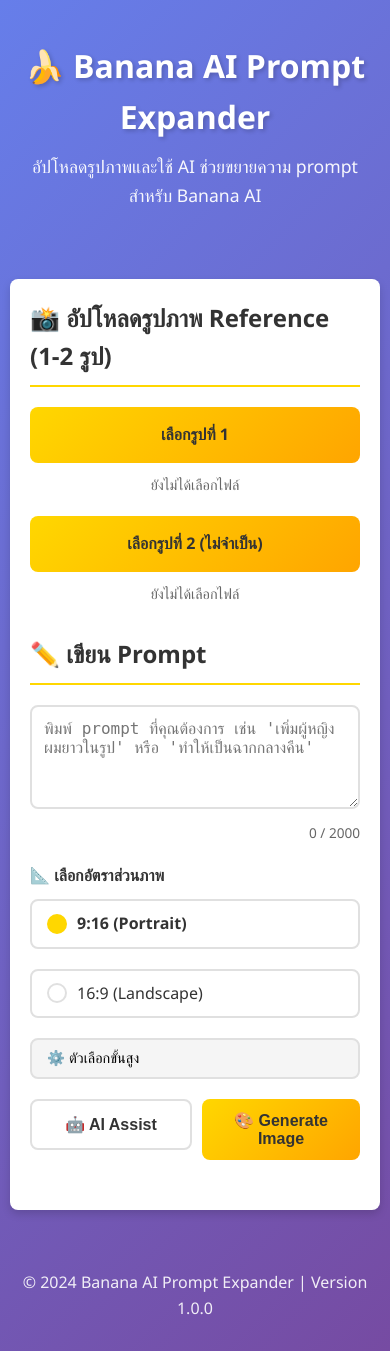
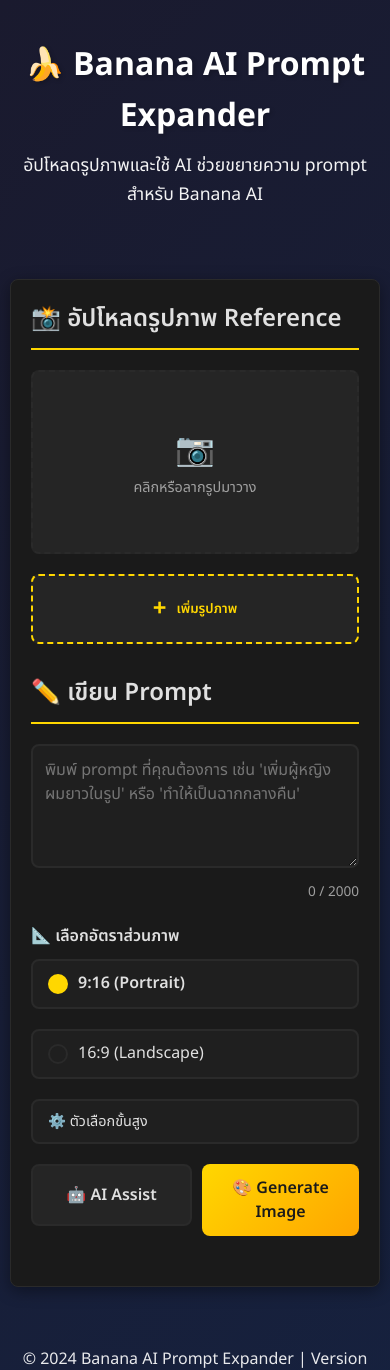
Before and after one commit to r14084/banana_ai_ui, a Flask app: page / in a window 390 px wide. Shown: the top 1370 px of the page. Run offline with Flask 3, Linux system fonts and the light colour scheme; some libraries are stand-ins or nearby versions.

Commit message:
Major UI/UX Updates & Thai Localization
✨ New Features:
- Dynamic image upload with + button (unlimited images)
- Remove button (red ×) for uploaded images
- Fixed image preview thumbnails
- Dark theme with Noto Sans Thai font
- AI assistant now expands style only

🔧 Technical Improvements:
- Responsive grid layout for image uploads
- Drag & drop support for image uploads
- Fixed aspect ratio handling (9:16/16:9)
- Updated Gemini 2.0 Flash model integration
- Complete Thai README.md documentation
- Updated requirements.txt with all dependencies

🎨 UI/UX Enhancements:
- Modern dark theme design
- Thai font (Noto Sans Thai) integration
- Improved layout and spacing
- Smooth animations and hover effects
- Better click areas and user interaction

```diff
--- a/bananaai/services/banana_client.py
+++ b/bananaai/services/banana_client.py
@@ -48,11 +48,11 @@ class BananaAIClient:
         Returns:
             Dictionary containing image data and metadata or None if failed
         """
-        # Convert aspect ratio to width/height
+        # Convert aspect ratio to width/height - fixed dimensions
         if aspect_ratio == "16:9":
-            width, height = 1024, 576
+            width, height = 1920, 1080  # Full HD landscape
         else:  # Default to 9:16
-            width, height = 576, 1024
+            width, height = 1080, 1920  # Full HD portrait
 
         # Build prompt for image generation
         image_prompt = self._build_image_prompt(prompt, negative_prompt, aspect_ratio)
--- a/static/css/styles.css
+++ b/static/css/styles.css
@@ -1,3 +1,6 @@
+/* Import Google Font - Noto Sans Thai */
+@import url('https://fonts.googleapis.com/css2?family=Noto+Sans+Thai:wght@300;400;500;600;700&display=swap');
+
 /* Reset and Base Styles */
 * {
     margin: 0;
@@ -6,23 +9,27 @@
 }
 
 :root {
+    /* Dark Theme Colors */
     --primary-color: #FFD700;
     --secondary-color: #FFA500;
-    --bg-color: #f5f5f5;
-    --card-bg: #ffffff;
-    --text-primary: #333333;
-    --text-secondary: #666666;
-    --border-color: #e0e0e0;
+    --bg-color: #0a0a0a;
+    --card-bg: #1a1a1a;
+    --card-bg-secondary: #252525;
+    --text-primary: #e0e0e0;
+    --text-secondary: #a0a0a0;
+    --border-color: #2a2a2a;
     --error-color: #ff4444;
     --success-color: #00c853;
-    --shadow-sm: 0 2px 4px rgba(0,0,0,0.1);
-    --shadow-md: 0 4px 8px rgba(0,0,0,0.15);
+    --shadow-sm: 0 2px 8px rgba(0,0,0,0.3);
+    --shadow-md: 0 4px 16px rgba(0,0,0,0.4);
     --radius: 8px;
+    --input-bg: #1f1f1f;
+    --hover-bg: #2a2a2a;
 }
 
 body {
-    font-family: 'Segoe UI', 'Sarabun', Tahoma, Geneva, Verdana, sans-serif;
-    background: linear-gradient(135deg, #667eea 0%, #764ba2 100%);
+    font-family: 'Noto Sans Thai', 'Segoe UI', Tahoma, Geneva, Verdana, sans-serif;
+    background: linear-gradient(135deg, #1a1a2e 0%, #16213e 100%);
     min-height: 100vh;
     color: var(--text-primary);
     line-height: 1.6;
@@ -59,6 +66,7 @@ main {
     border-radius: var(--radius);
     padding: 30px;
     box-shadow: var(--shadow-md);
+    border: 1px solid var(--border-color);
 }
 
 /* Sections */
@@ -76,72 +84,132 @@ h2 {
     font-size: 1.5rem;
     border-bottom: 2px solid var(--primary-color);
     padding-bottom: 10px;
+    font-weight: 600;
 }
 
 /* File Upload */
-.file-input-wrapper {
-    position: relative;
+#uploadContainer {
+    display: grid;
+    grid-template-columns: repeat(auto-fill, minmax(200px, 1fr));
+    gap: 15px;
     margin-bottom: 20px;
 }
 
-input[type="file"] {
+.upload-item {
+    position: relative;
+    background: var(--card-bg-secondary);
+    border: 2px dashed var(--border-color);
+    border-radius: var(--radius);
+    padding: 15px;
+    text-align: center;
+    transition: all 0.3s;
+}
+
+.upload-item:hover {
+    border-color: var(--primary-color);
+    background: var(--hover-bg);
+}
+
+.upload-item.has-image {
+    border-style: solid;
+    border-color: var(--primary-color);
+}
+
+.upload-item input[type="file"] {
     position: absolute;
     opacity: 0;
+    width: 1px;
+    height: 1px;
+    pointer-events: none;
+}
+
+.upload-label {
+    display: block;
     width: 100%;
-    height: 60px;
+    height: 100%;
     cursor: pointer;
 }
 
-.file-label {
-    display: block;
-    padding: 15px;
-    background: linear-gradient(135deg, var(--primary-color), var(--secondary-color));
-    color: var(--text-primary);
-    text-align: center;
+.upload-preview {
+    min-height: 150px;
+    display: flex;
+    align-items: center;
+    justify-content: center;
+    position: relative;
+}
+
+.upload-item.drag-over {
+    border-color: var(--primary-color);
+    background: var(--hover-bg);
+    transform: scale(1.02);
+}
+
+.upload-preview img {
+    max-width: 100%;
+    max-height: 150px;
+    border-radius: 4px;
+    object-fit: contain;
+}
+
+.upload-placeholder {
+    color: var(--text-secondary);
+    font-size: 0.9rem;
+}
+
+.remove-btn {
+    position: absolute;
+    top: 5px;
+    right: 5px;
+    background: var(--error-color);
+    color: white;
+    border: none;
+    border-radius: 50%;
+    width: 25px;
+    height: 25px;
+    cursor: pointer;
+    display: none;
+    font-size: 18px;
+    line-height: 1;
+    padding: 0;
+    z-index: 10;
+}
+
+.remove-btn:hover {
+    background: #ff6666;
+    transform: scale(1.1);
+}
+
+.upload-item.has-image .remove-btn {
+    display: flex;
+    align-items: center;
+    justify-content: center;
+}
+
+.btn-add-image {
+    background: var(--card-bg-secondary);
+    border: 2px dashed var(--primary-color);
+    color: var(--primary-color);
+    padding: 15px 30px;
     border-radius: var(--radius);
     cursor: pointer;
-    transition: transform 0.2s;
+    transition: all 0.3s;
     font-weight: 600;
+    display: flex;
+    align-items: center;
+    gap: 10px;
+    width: 100%;
+    justify-content: center;
+    font-family: 'Noto Sans Thai', sans-serif;
 }
 
-.file-label:hover {
+.btn-add-image:hover {
+    background: var(--hover-bg);
     transform: translateY(-2px);
-    box-shadow: var(--shadow-md);
 }
 
-.file-name {
-    display: block;
-    margin-top: 10px;
-    color: var(--text-secondary);
-    font-size: 0.9rem;
-    text-align: center;
-}
-
-.image-preview {
-    margin-top: 20px;
-    text-align: center;
-}
-
-.image-preview img {
-    max-width: 100%;
-    max-height: 300px;
-    border-radius: var(--radius);
-    box-shadow: var(--shadow-sm);
-}
-
-/* Thumbnail styles */
-.thumbnail {
-    max-width: 150px;
-    max-height: 150px;
-    object-fit: cover;
-    border-radius: var(--radius);
-    box-shadow: var(--shadow-md);
-    transition: transform 0.2s ease;
-    cursor: pointer;
-}
-
-.thumbnail:hover {
-    transform: scale(1.05);
+.plus-icon {
+    font-size: 24px;
+    font-weight: bold;
 }
 
 /* Form Elements */
@@ -157,11 +225,15 @@ textarea {
     font-size: 1rem;
     resize: vertical;
     transition: border-color 0.3s;
+    background: var(--input-bg);
+    color: var(--text-primary);
+    font-family: 'Noto Sans Thai', sans-serif;
 }
 
 textarea:focus {
     outline: none;
     border-color: var(--primary-color);
+    background: var(--card-bg-secondary);
 }
 
 .char-count {
@@ -192,11 +264,12 @@ textarea:focus {
     border: 2px solid var(--border-color);
     border-radius: var(--radius);
     transition: all 0.3s;
+    background: var(--input-bg);
 }
 
 .radio-label:hover {
     border-color: var(--primary-color);
-    background: rgba(255, 215, 0, 0.1);
+    background: var(--hover-bg);
 }
 
 input[type="radio"] {
@@ -227,7 +300,7 @@ input[type="radio"]:checked ~ span {
 }
 
 .btn-toggle {
-    background: var(--bg-color);
+    background: var(--input-bg);
     border: 2px solid var(--border-color);
     border-radius: var(--radius);
     padding: 10px 15px;
@@ -236,16 +309,19 @@ input[type="radio"]:checked ~ span {
     transition: all 0.3s;
     width: 100%;
     text-align: left;
+    color: var(--text-primary);
+    font-family: 'Noto Sans Thai', sans-serif;
 }
 
 .btn-toggle:hover {
     border-color: var(--primary-color);
+    background: var(--hover-bg);
 }
 
 .advanced-panel {
     margin-top: 15px;
     padding: 20px;
-    background: var(--bg-color);
+    background: var(--card-bg-secondary);
     border-radius: var(--radius);
     border: 1px solid var(--border-color);
     animation: slideDown 0.3s ease;
@@ -303,7 +396,8 @@ input[type="range"] + span {
 
 .btn-primary {
     background: linear-gradient(135deg, var(--primary-color), var(--secondary-color));
-    color: var(--text-primary);
+    color: #1a1a1a;
+    font-family: 'Noto Sans Thai', sans-serif;
 }
 
 .btn-primary:hover {
@@ -318,14 +412,15 @@ input[type="range"] + span {
 }
 
 .btn-secondary {
-    background: white;
+    background: var(--card-bg-secondary);
     color: var(--text-primary);
     border: 2px solid var(--border-color);
     margin-right: 10px;
+    font-family: 'Noto Sans Thai', sans-serif;
 }
 
 .btn-secondary:hover {
-    background: var(--bg-color);
+    background: var(--hover-bg);
     border-color: var(--primary-color);
 }
 
--- a/static/js/main.js
+++ b/static/js/main.js
@@ -2,14 +2,9 @@
 
 document.addEventListener('DOMContentLoaded', function() {
     // Elements
-    const uploadForm = document.getElementById('uploadForm');
+    const uploadContainer = document.getElementById('uploadContainer');
+    const addImageBtn = document.getElementById('addImageBtn');
     const promptForm = document.getElementById('promptForm');
-    const imageFile1 = document.getElementById('imageFile1');
-    const imageFile2 = document.getElementById('imageFile2');
-    const fileName1 = document.getElementById('fileName1');
-    const fileName2 = document.getElementById('fileName2');
-    const imagePreview1 = document.getElementById('imagePreview1');
-    const imagePreview2 = document.getElementById('imagePreview2');
     const userPrompt = document.getElementById('userPrompt');
     const charCount = document.getElementById('charCount');
     const assistBtn = document.getElementById('assistBtn');
@@ -39,10 +34,9 @@ document.addEventListener('DOMContentLoaded', function() {
     const downloadBtn = document.getElementById('downloadBtn');
     const clearGeneratedBtn = document.getElementById('clearGeneratedBtn');
 
-    let uploadedFile1Url = null;
-    let uploadedFile1Name = null;
-    let uploadedFile2Url = null;
-    let uploadedFile2Name = null;
+    // Store uploaded files
+    let uploadedFiles = {};
+    let imageCounter = 0;
 
     // CSRF Token
     function getCSRFToken() {
@@ -50,53 +44,123 @@ document.addEventListener('DOMContentLoaded', function() {
         return meta ? meta.getAttribute('content') : '';
     }
 
-    // File upload handling for first image
-    imageFile1.addEventListener('change', function(e) {
+    // Create new upload item
+    function createUploadItem() {
+        imageCounter++;
+        const itemId = `upload-${imageCounter}`;
+
+        const uploadItem = document.createElement('div');
+        uploadItem.className = 'upload-item';
+        uploadItem.id = itemId;
+        uploadItem.innerHTML = `
+            <button type="button" class="remove-btn" data-id="${itemId}">×</button>
+            <input type="file" id="file-${itemId}" accept="image/*">
+            <label for="file-${itemId}" class="upload-label">
+                <div class="upload-preview">
+                    <div class="upload-placeholder">
+                        <div style="font-size: 32px;">📷</div>
+                        <div>คลิกหรือลากรูปมาวาง</div>
+                    </div>
+                </div>
+            </label>
+        `;
+
+        // Add event listeners
+        const fileInput = uploadItem.querySelector(`#file-${itemId}`);
+        const removeBtn = uploadItem.querySelector('.remove-btn');
+
+        // File input change event
+        fileInput.addEventListener('change', function(e) {
+            handleFileSelect(e, itemId);
+        });
+
+        // Remove button click event
+        removeBtn.addEventListener('click', function() {
+            removeUploadItem(itemId);
+        });
+
+        // Drag and drop events
+        uploadItem.addEventListener('dragover', handleDragOver);
+        uploadItem.addEventListener('dragleave', handleDragLeave);
+        uploadItem.addEventListener('drop', function(e) {
+            handleDrop(e, itemId);
+        });
+
+        uploadContainer.appendChild(uploadItem);
+    }
+
+    // Handle file selection
+    function handleFileSelect(e, itemId) {
         const file = e.target.files[0];
-        if (file) {
-            fileName1.textContent = file.name;
+        if (file && file.type.startsWith('image/')) {
+            processFile(file, itemId);
+        }
+    }
 
-            // Preview image with thumbnail
+    // Process and preview file
+    function processFile(file, itemId) {
+        const uploadItem = document.getElementById(itemId);
+        const preview = uploadItem.querySelector('.upload-preview');
+
+        // Preview image
         const reader = new FileReader();
         reader.onload = function(e) {
-                imagePreview1.innerHTML = `<img src="${e.target.result}" alt="Preview 1" class="thumbnail">`;
+            const img = new Image();
+            img.src = e.target.result;
+            img.alt = 'Preview';
+            img.style.maxWidth = '100%';
+            img.style.maxHeight = '150px';
+            img.style.objectFit = 'contain';
+            preview.innerHTML = '';
+            preview.appendChild(img);
+            uploadItem.classList.add('has-image');
         };
         reader.readAsDataURL(file);
 
         // Upload file
-            uploadFile(file, 1);
-        } else {
-            fileName1.textContent = 'ยังไม่ได้เลือกไฟล์';
-            imagePreview1.innerHTML = '';
+        uploadFile(file, itemId);
     }
-    });
 
-    // File upload handling for second image
-    imageFile2.addEventListener('change', function(e) {
-        const file = e.target.files[0];
-        if (file) {
-            fileName2.textContent = file.name;
+    // Drag and drop handlers
+    function handleDragOver(e) {
+        e.preventDefault();
+        e.stopPropagation();
+        this.classList.add('drag-over');
+    }
 
-            // Preview image with thumbnail
-            const reader = new FileReader();
-            reader.onload = function(e) {
-                imagePreview2.innerHTML = `<img src="${e.target.result}" alt="Preview 2" class="thumbnail">`;
-            };
-            reader.readAsDataURL(file);
+    function handleDragLeave(e) {
+        e.preventDefault();
+        e.stopPropagation();
+        this.classList.remove('drag-over');
+    }
 
-            // Upload file
-            uploadFile(file, 2);
-        } else {
-            fileName2.textContent = 'ยังไม่ได้เลือกไฟล์';
-            imagePreview2.innerHTML = '';
+    function handleDrop(e, itemId) {
+        e.preventDefault();
+        e.stopPropagation();
+
+        const uploadItem = document.getElementById(itemId);
+        uploadItem.classList.remove('drag-over');
+
+        const files = e.dataTransfer.files;
+        if (files.length > 0 && files[0].type.startsWith('image/')) {
+            processFile(files[0], itemId);
         }
-    });
+    }
+
+    // Remove upload item
+    function removeUploadItem(itemId) {
+        const uploadItem = document.getElementById(itemId);
+        if (uploadItem) {
+            uploadItem.remove();
+            delete uploadedFiles[itemId];
+        }
+    }
 
     // Upload file to server
-    async function uploadFile(file, imageNumber) {
+    async function uploadFile(file, itemId) {
         const formData = new FormData();
         formData.append('image_file', file);
-        formData.append('image_number', imageNumber);
+        formData.append('image_id', itemId);
 
         try {
             const response = await fetch('/api/upload', {
@@ -110,21 +174,28 @@ document.addEventListener('DOMContentLoaded', function() {
             const data = await response.json();
 
             if (response.ok) {
-                if (imageNumber === 1) {
-                    uploadedFile1Url = data.url;
-                    uploadedFile1Name = data.filename;
-                } else {
-                    uploadedFile2Url = data.url;
-                    uploadedFile2Name = data.filename;
-                }
-                showMessage(`ไฟล์รูปที่ ${imageNumber} อัปโหลดสำเร็จ`, 'success');
+                uploadedFiles[itemId] = {
+                    url: data.url,
+                    filename: data.filename
+                };
+                showMessage(`รูปภาพอัปโหลดสำเร็จ`, 'success');
             } else {
                 showError(data.error || 'เกิดข้อผิดพลาดในการอัปโหลด');
+                removeUploadItem(itemId);
             }
         } catch (error) {
             showError('ไม่สามารถเชื่อมต่อกับเซิร์ฟเวอร์');
+            removeUploadItem(itemId);
         }
     }
+
+    // Add image button click
+    addImageBtn.addEventListener('click', function() {
+        createUploadItem();
+    });
+
+    // Initialize with one upload slot
+    createUploadItem();
 
     // Advanced options toggle
     advancedToggle.addEventListener('click', function() {
@@ -158,7 +229,7 @@ document.addEventListener('DOMContentLoaded', function() {
         }
     });
 
-    // Form submission
+    // Form submission for AI Assist
     promptForm.addEventListener('submit', async function(e) {
         e.preventDefault();
 
@@ -172,20 +243,34 @@ document.addEventListener('DOMContentLoaded', function() {
 
         // Show loading state
         assistBtn.disabled = true;
-        document.querySelector('.btn-text').style.display = 'none';
-        document.querySelector('.btn-loading').style.display = 'inline-block';
+        assistBtn.querySelector('.btn-text').style.display = 'none';
+        assistBtn.querySelector('.btn-loading').style.display = 'inline-block';
 
         try {
+            // Prepare request data with image references
+            const requestData = {
+                prompt: prompt,
+                aspect_ratio: aspectRatio
+            };
+
+            // Add uploaded image references if available
+            const imageReferences = [];
+            for (const [id, fileData] of Object.entries(uploadedFiles)) {
+                if (fileData.filename) {
+                    imageReferences.push(fileData.filename);
+                }
+            }
+            if (imageReferences.length > 0) {
+                requestData.reference_images = imageReferences;
+            }
+
             const response = await fetch('/api/assist', {
                 method: 'POST',
                 headers: {
                     'Content-Type': 'application/json',
                     'X-CSRFToken': getCSRFToken()
                 },
-                body: JSON.stringify({
-                    prompt: prompt,
-                    aspect_ratio: aspectRatio
-                })
+                body: JSON.stringify(requestData)
             });
 
             const data = await response.json();
@@ -206,8 +291,8 @@ document.addEventListener('DOMContentLoaded', function() {
         } finally {
             // Reset loading state
             assistBtn.disabled = false;
-            document.querySelector('.btn-text').style.display = 'inline-block';
-            document.querySelector('.btn-loading').style.display = 'none';
+            assistBtn.querySelector('.btn-text').style.display = 'inline-block';
+            assistBtn.querySelector('.btn-loading').style.display = 'none';
         }
     });
 
@@ -270,15 +355,16 @@ document.addEventListener('DOMContentLoaded', function() {
 
             // Add reference images if uploaded
             const referenceImages = [];
-            if (uploadedFile1Name) {
-                referenceImages.push(uploadedFile1Name);
+            for (const [id, fileData] of Object.entries(uploadedFiles)) {
+                if (fileData.filename) {
+                    referenceImages.push(fileData.filename);
                 }
-            if (uploadedFile2Name) {
-                referenceImages.push(uploadedFile2Name);
             }
             if (referenceImages.length > 0) {
                 requestData.reference_images = referenceImages;
             }
+
+            console.log('Sending generate request with aspect ratio:', aspectRatio);
 
             const response = await fetch('/api/generate', {
                 method: 'POST',
@@ -340,35 +426,6 @@ document.addEventListener('DOMContentLoaded', function() {
         charCount.textContent = '0';
     });
 
-    // Clear all (including uploaded image)
-    function clearAll() {
-        // Clear form
-        userPrompt.value = '';
-        charCount.textContent = '0';
-        negativePrompt.value = '';
-        guidanceScale.value = 7.5;
-        guidanceValue.textContent = '7.5';
-        inferenceSteps.value = 20;
-        stepsValue.textContent = '20';
-
-        // Clear uploaded images
-        uploadedFile1Url = null;
-        uploadedFile1Name = null;
-        uploadedFile2Url = null;
-        uploadedFile2Name = null;
-        imagePreview1.innerHTML = '';
-        imagePreview2.innerHTML = '';
-        fileName1.textContent = 'ยังไม่ได้เลือกไฟล์';
-        fileName2.textContent = 'ยังไม่ได้เลือกไฟล์';
-        imageFile1.value = '';
-        imageFile2.value = '';
-
-        // Clear results
-        resultSection.style.display = 'none';
-        expandedPrompt.textContent = '';
-        generatedSection.style.display = 'none';
-    }
-
     // Show error message
     function showError(message) {
         errorDisplay.textContent = '❌ ' + message;
--- a/templates/index.html
+++ b/templates/index.html
@@ -17,24 +17,14 @@
         <main>
             <!-- Upload Section -->
             <section class="upload-section">
-                <h2>📸 อัปโหลดรูปภาพ Reference (1-2 รูป)</h2>
-                <form id="uploadForm" enctype="multipart/form-data">
-                    <!-- First Image Upload -->
-                    <div class="file-input-wrapper">
-                        <input type="file" id="imageFile1" name="image_file_1" accept="image/*">
-                        <label for="imageFile1" class="file-label">เลือกรูปที่ 1</label>
-                        <span id="fileName1" class="file-name">ยังไม่ได้เลือกไฟล์</span>
-                    </div>
-                    <div id="imagePreview1" class="image-preview"></div>
-
-                    <!-- Second Image Upload -->
-                    <div class="file-input-wrapper">
-                        <input type="file" id="imageFile2" name="image_file_2" accept="image/*">
-                        <label for="imageFile2" class="file-label">เลือกรูปที่ 2 (ไม่จำเป็น)</label>
-                        <span id="fileName2" class="file-name">ยังไม่ได้เลือกไฟล์</span>
-                    </div>
-                    <div id="imagePreview2" class="image-preview"></div>
-                </form>
+                <h2>📸 อัปโหลดรูปภาพ Reference</h2>
+                <div id="uploadContainer">
+                    <!-- Dynamic upload items will be added here -->
+                </div>
+                <button type="button" id="addImageBtn" class="btn-add-image">
+                    <span class="plus-icon">+</span>
+                    <span>เพิ่มรูปภาพ</span>
+                </button>
             </section>
 
             <!-- Prompt Section -->
```
Also changed, not shown: other parts of static/css/styles.css (+23 -5 lines), bananaai/routes/api.py (+10 -3 lines), bananaai/services/llm_client.py (+59 -7 lines), bananaai/services/prompt_builder.py (+16 -19 lines), requirements.txt (+47 -14 lines), README.md, 1 other file. Lines whose indentation alone changed are shown as unchanged.
